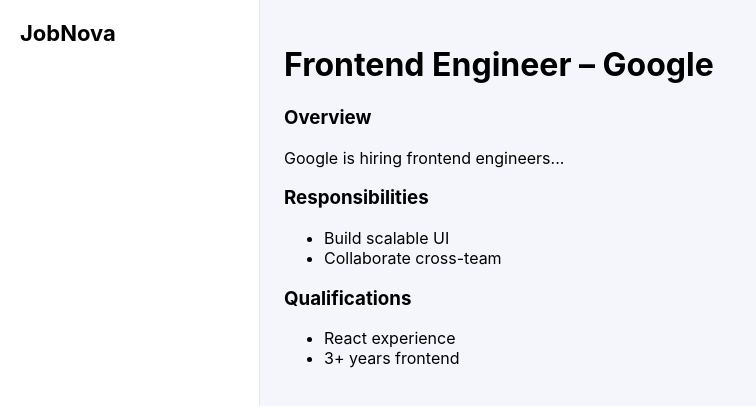
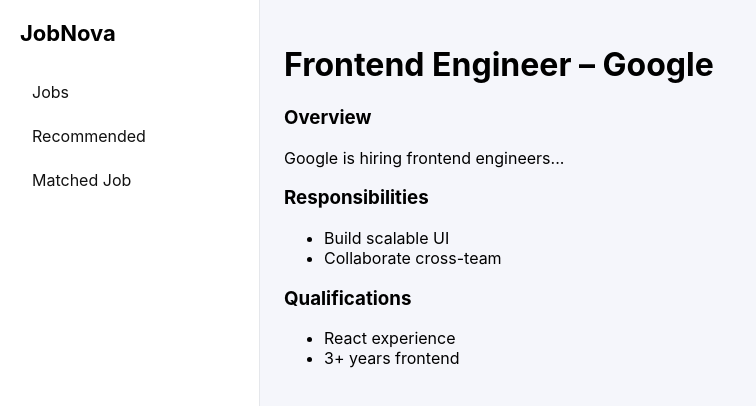
Before and after one commit to hsahmed7/Job-Role-Frontend-Exam, a plain HTML site: page job-details.html in a window 1280 px wide. Shown: the top 406 px of the page, without its empty margins (0-756 px from the left). Drawn offline with Linux system fonts and the light colour scheme.

Commit message:
Update job-details.html
Added navigation links to the sidebar.

```diff
--- a/job-details.html
+++ b/job-details.html
@@ -10,8 +10,13 @@
 
 <div class="app">
   <aside class="sidebar">
-    <div class="logo">JobNova</div>
-  </aside>
+  <div class="logo">JobNova</div>
+
+  <a href="index.html" class="nav-item">Jobs</a>
+  <a href="recommendations.html" class="nav-item">Recommended</a>
+  <a href="matched-job.html" class="nav-item">Matched Job</a>
+</aside>
+
 
   <main class="content scroll">
     <h1>Frontend Engineer – Google</h1>
```
